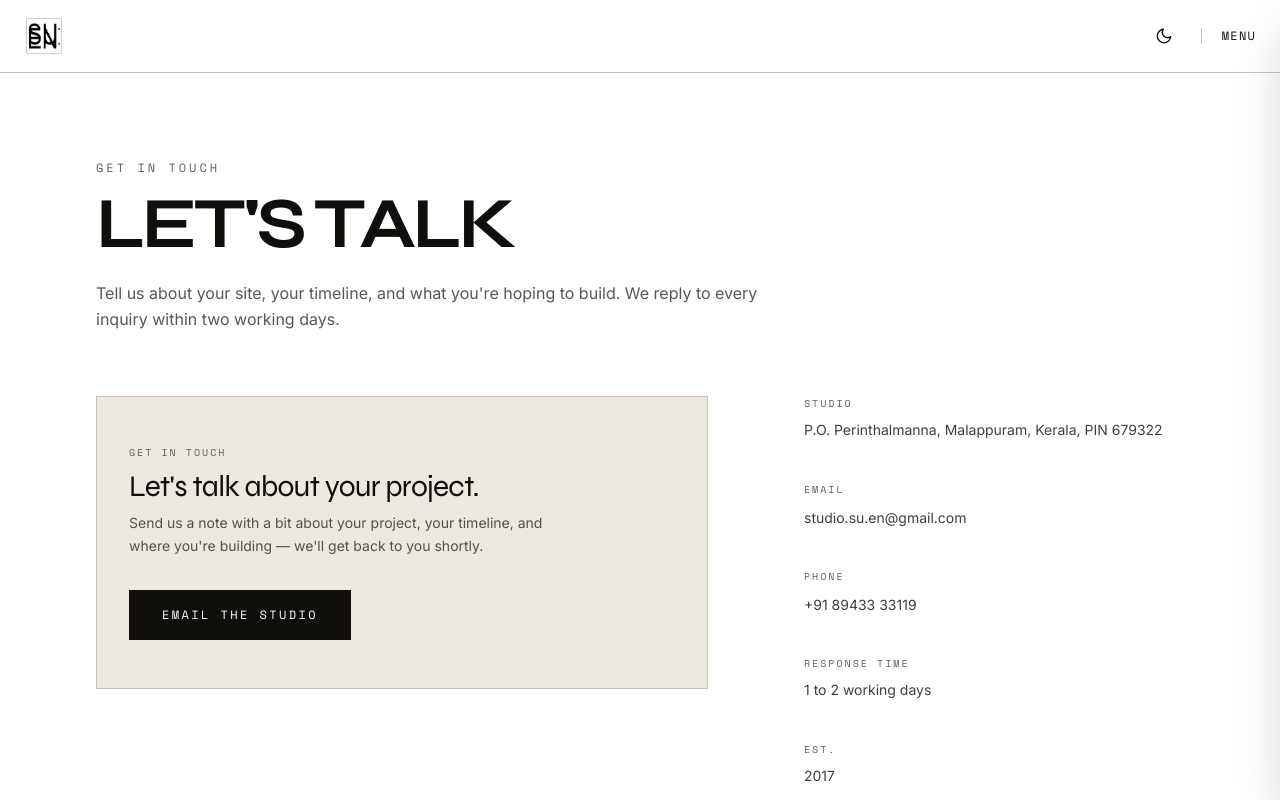
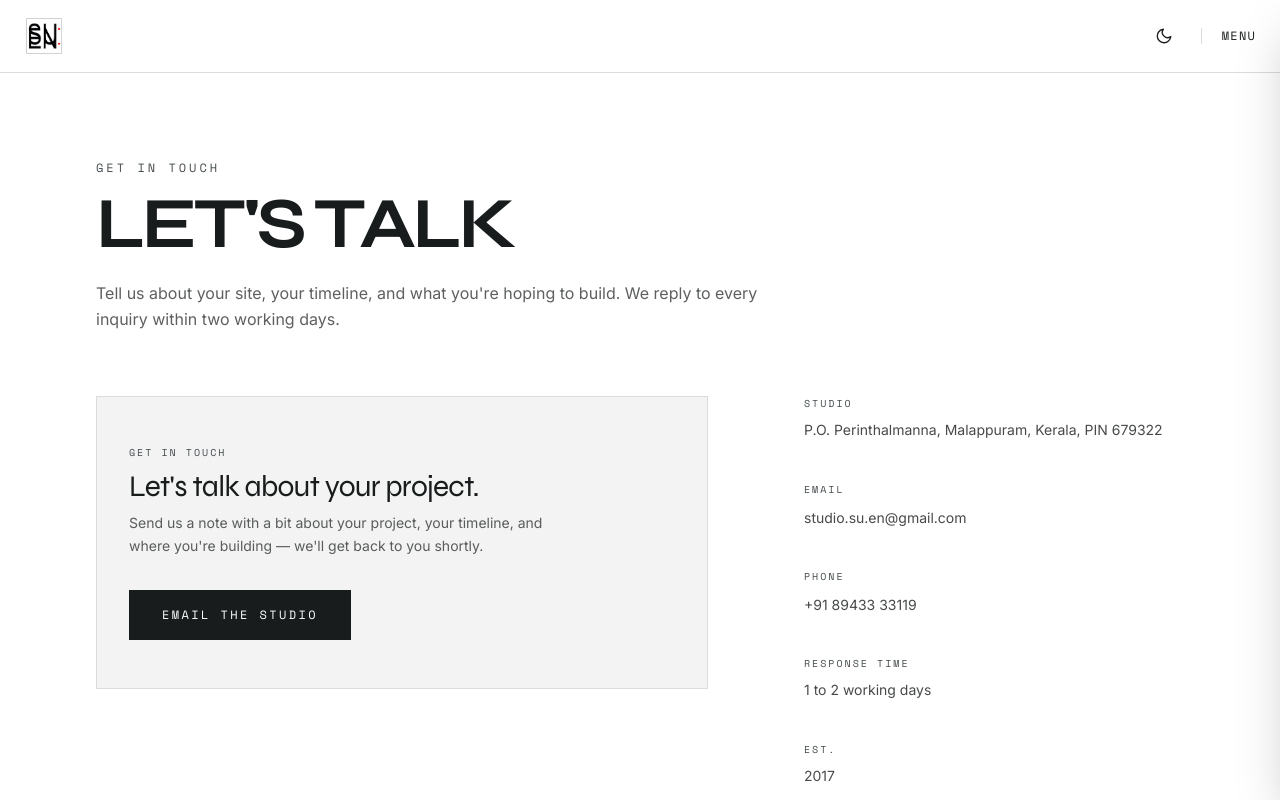
Before and after one commit to aghar-usman/suen-studio, a Next.js app: page /contact in a window 1280 px wide. Shown: the top 800 px of the page. Built offline with nearby package versions, Linux system fonts and the light colour scheme.

Commit message:
Update globals.css

```diff
--- a/app/globals.css
+++ b/app/globals.css
@@ -2,49 +2,65 @@
 @custom-variant dark (&:where(.dark, .dark *));
 
 :root {
-  /* SU.EN STUDIO — Warm Architectural Theme */
-  --background: #FFFFFF; /* Changed from #F7F5F0 to match the solid white logo background */
-  --foreground: #100F0B;
+  color-scheme: light;
+  --action: #B82929;
+  --selection-background: #F7DDDB;
+  --selection-foreground: #191C1D;
+  --m-in: 150ms;
+  --m-out: 120ms;
+  --m-press: 90ms;
+  --m-image: 600ms;
+  --m-image-out: 400ms;
+  --m-ease: cubic-bezier(.2, .8, .2, 1);
+  --m-ease-enter: cubic-bezier(.22, 1, .36, 1);
+  /* SU.EN STUDIO — White / Graphite Architectural Theme */
+  --background: #FFFFFF;
+  --foreground: #191C1D;
 
-  --accent: #5F6254;
-  --muted: #6F6B63;
-  --line: #C9C3B8;
+  --accent: #454C4F;
+  --muted: #62696B;
+  --line: #D8DCDD;
 
   /* Supporting palette */
-  --surface: #EDE9E1;
-  --surface-dark: #292824;
-  --brass: #A58A5B;
+  --surface: #F2F3F2;
+  --surface-dark: #252A2C;
+  --brass: #454C4F;
 
   /* Logo signature color — matches the red dots in the monogram mark.
      Reserved for the logo itself and rare, deliberate accents only
      (e.g. a status dot or "new" indicator). Not used for general UI
      accents like buttons/links — --accent handles those. */
-  --logo-red: #E30613;
+  --logo-red: #FF0000;
 }
 
 .dark {
-  /* SU.EN STUDIO — Dark Architectural Theme */
-  --background: #100F0B;
-  --foreground: #F7F5F0;
+  color-scheme: dark;
+  --action: #FF8A80;
+  --selection-background: #65332F;
+  --selection-foreground: #F5F6F4;
+  /* SU.EN STUDIO — Graphite Architectural Theme */
+  --background: #191C1D;
+  --foreground: #F5F6F4;
 
-  --accent: #8A8D7D;
-  --muted: #A6A198;
-  --line: #393731;
+  --accent: #D0D5D6;
+  --muted: #A7AFB1;
+  --line: #42494B;
 
   /* Supporting palette */
-  --surface: #292824;
-  --surface-dark: #100F0B;
-  --brass: #B39A6B;
+  --surface: #252A2C;
+  --surface-dark: #191C1D;
+  --brass: #D0D5D6;
 
   /* Logo red stays constant across themes — it's a fixed brand mark
      color, not a UI token that should shift with light/dark mode. */
-  --logo-red: #E30613;
+  --logo-red: #FF0000;
 }
 
 @theme inline {
   --color-background: var(--background);
   --color-foreground: var(--foreground);
   --color-accent: var(--accent);
+  --color-action: var(--action);
   --color-muted: var(--muted);
   --color-line: var(--line);
 
@@ -54,10 +70,10 @@
   --color-logo-red: var(--logo-red);
 
   /* Fixed colors for specific absolute overlays */
-  --color-ink: #100F0B;
-  --color-bone: #F7F5F0;
-  --color-stone: #C9C3B8;
-  --color-charcoal: #292824;
+  --color-ink: #191C1D;
+  --color-bone: #F5F6F4;
+  --color-stone: #D8DCDD;
+  --color-charcoal: #252A2C;
 
   /* THE AVANT-GARDE FONT MAPPINGS */
   --font-display: var(--font-syne);
@@ -74,3 +90,58 @@ body {
   color: var(--foreground);
   font-family: var(--font-body), Arial, Helvetica, sans-serif;
 }
+@layer base {
+  ::selection {
+    background: var(--selection-background);
+    color: var(--selection-foreground);
+  }
+
+  :where(a, button, input, textarea, select, summary, [tabindex]):focus-visible {
+    outline: 2px solid var(--action);
+    outline-offset: 4px;
+  }
+}
+
+@layer components {
+  .studio-link {
+    text-decoration-line: underline;
+    text-decoration-color: var(--line);
+    text-underline-offset: .25em;
+    transition: color var(--m-out) var(--m-ease),
+      text-decoration-color var(--m-out) var(--m-ease);
+  }
+
+  .studio-button {
+    transition: transform var(--m-out) var(--m-ease),
+      background-color var(--m-out) var(--m-ease),
+      color var(--m-out) var(--m-ease),
+      border-color var(--m-out) var(--m-ease);
+  }
+
+  @media (hover: hover) and (pointer: fine) {
+    .studio-link:hover {
+      color: var(--action);
+      text-decoration-color: currentColor;
+      transition-duration: var(--m-in);
+    }
+
+    .studio-button:hover {
+      transform: translateY(-1px);
+      transition-duration: var(--m-in);
+    }
+  }
+
+  .studio-button:active {
+    transform: translateY(1px) scale(.985);
+    transition-duration: var(--m-press);
+  }
+
+  @media (prefers-reduced-motion: reduce) {
+    .studio-button,
+    .studio-button:hover,
+    .studio-button:active {
+      transform: none;
+      transition-property: background-color, color, border-color;
+    }
+  }
+}
```
